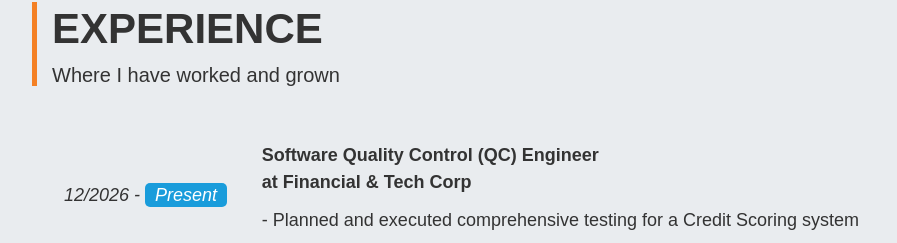
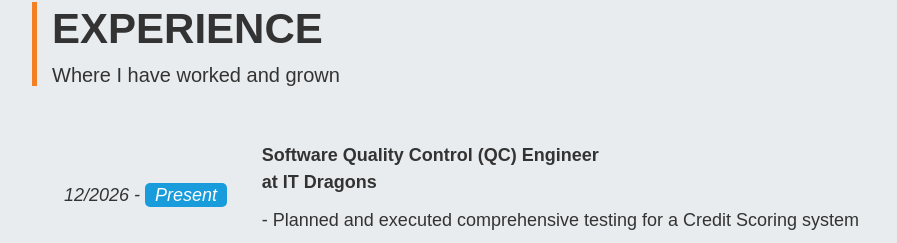
Before and after one commit to npbviet/MyProfile, a React (Vite) app: page / in a window 1280 px wide. Shown: the part 878-1121 px from the top of the page, without its empty margins (322-1219 px from the left). Built offline with nearby package versions, Linux system fonts and the light colour scheme.

Commit message:
Change company name

```diff
--- a/src/features/MainContent/Experience.jsx
+++ b/src/features/MainContent/Experience.jsx
@@ -19,7 +19,7 @@ const Experience = () => {
             <div className={styles.nameWork}>
               <h4>
                 Software Quality Control (QC) Engineer <br />
-                at Financial & Tech Corp
+                at IT Dragons
               </h4>
             </div>
             <div className={styles.workContent}>
```
